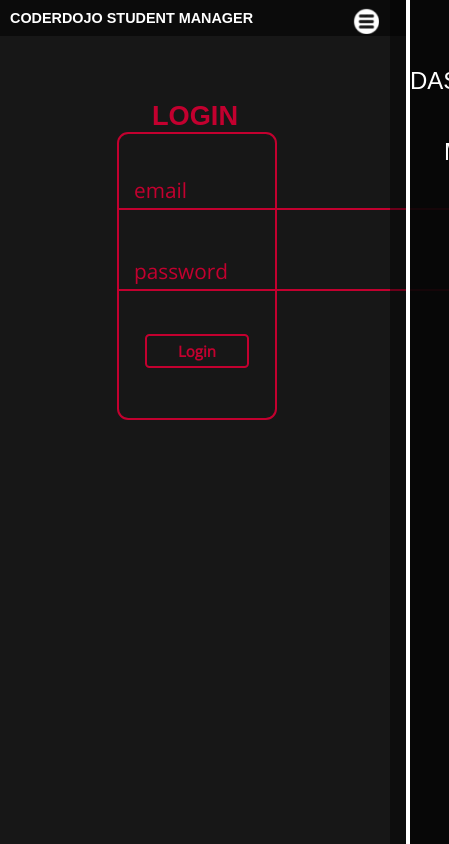
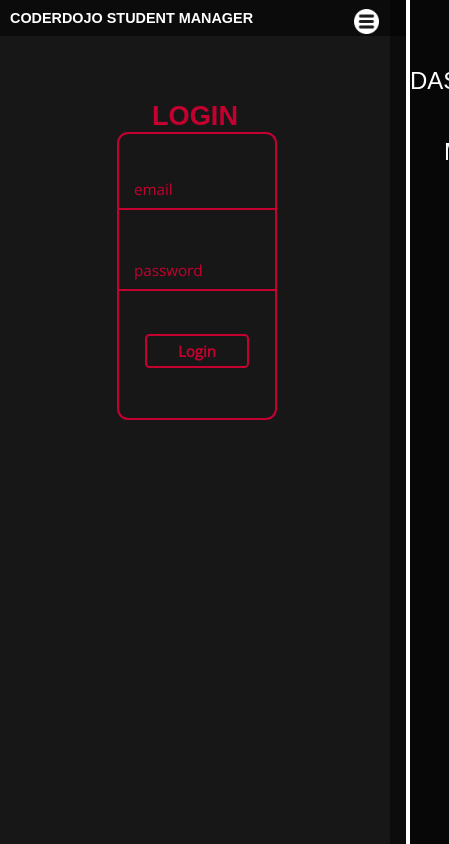
Before and after one commit to ericm/coderdojoManager, an Angular app: page /dashboard in a window 390 px wide. Shown: the whole page, 449 px wide, since content can reach past the window. Built offline with nearby package versions, Linux system fonts and the light colour scheme; a web font is replaced by a local one.

Commit message:
added mobile css for login

```diff
--- a/src/app/login/login.component.css
+++ b/src/app/login/login.component.css
@@ -256,3 +256,12 @@
   padding-bottom: 50px;
   border: var(--fieldBorderWidth, 2px) solid #c3002f;
 }
+
+@media screen and (max-width:790px) {
+  .a-field {
+    width: 100%;
+  }
+  .field input, .a-field .field__label {
+    font-size: .95em;
+  }
+}
```
